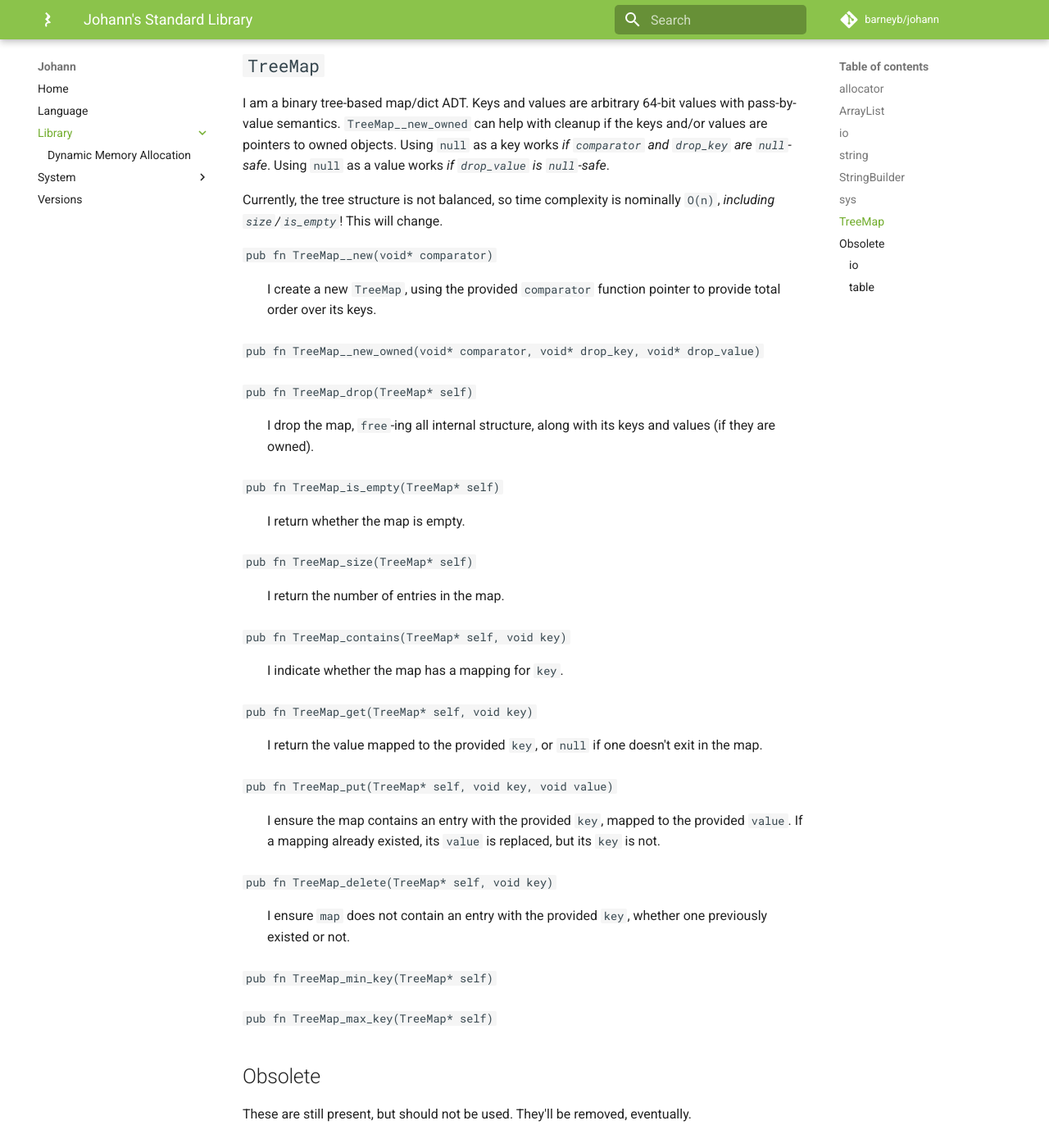
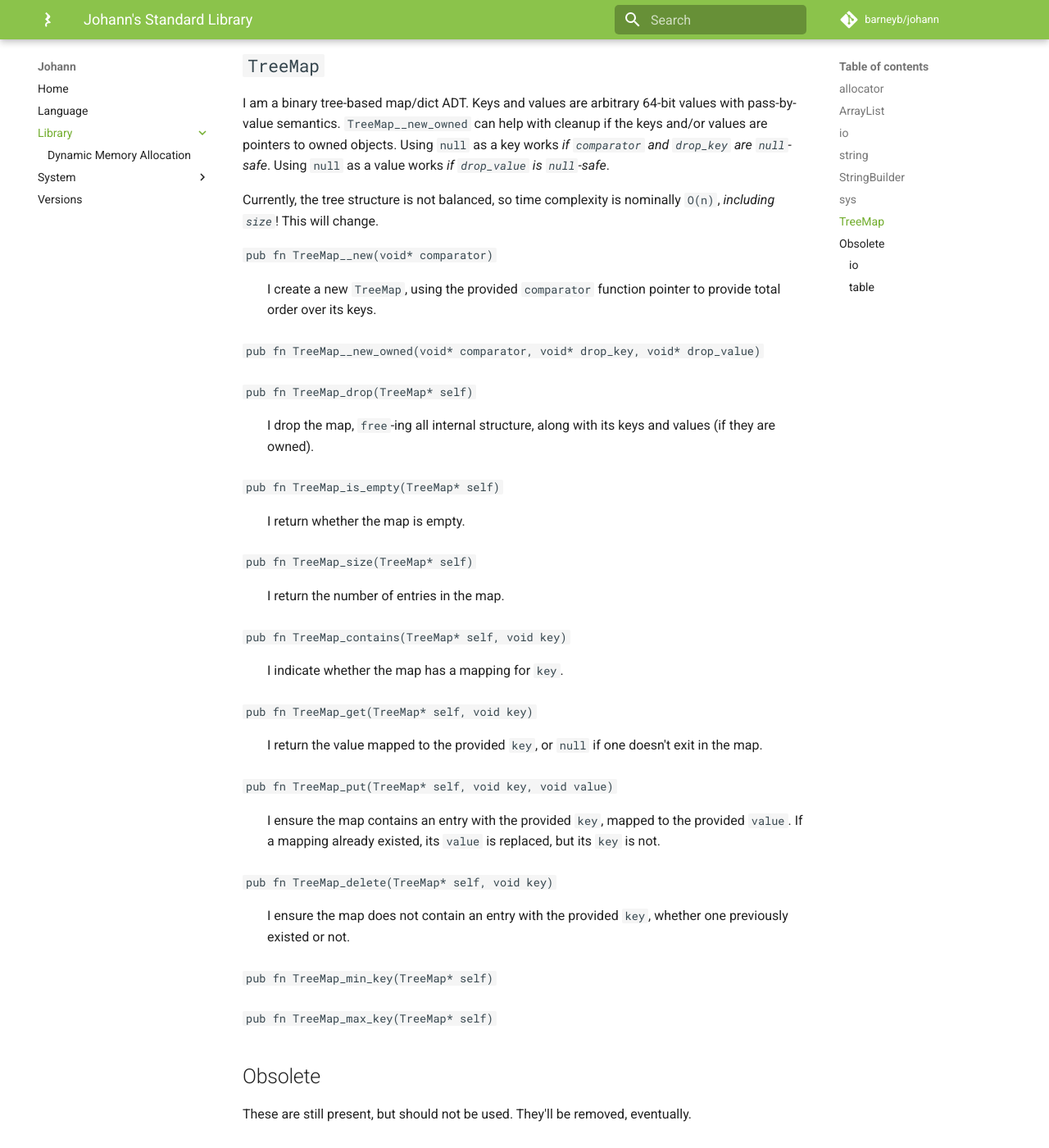
Before and after one commit to barneyb/johann, an MkDocs documentation site: the page built from documentation/docs/library/index.md, in a window 1280 px wide and 1400 px high, scrolled down 3810 px. Shown: the whole window at 82% size. Built offline with MkDocs 1.6.1 and Material for MkDocs 9.7.7, drawn with Linux system fonts in a browser that asks for light colours; comment, search, counter and statistics services are not loaded.

Commit message:
prep docs for release

```diff
--- a/documentation/docs/library/index.md
+++ b/documentation/docs/library/index.md
@@ -167,7 +167,7 @@ Functions for interacting with the underlying operating system. `syscall` is the
 
 I am a binary tree-based map/dict ADT. Keys and values are arbitrary 64-bit values with pass-by-value semantics. `TreeMap__new_owned` can help with cleanup if the keys and/or values are pointers to owned objects. Using `null` as a key works _if `comparator` and `drop_key` are `null`-safe_. Using `null` as a value works _if `drop_value` is `null`-safe_.
 
- Currently, the tree structure is not balanced, so time complexity is nominally `O(n)`, _including `size`/`is_empty`_! This will change.
+ Currently, the tree structure is not balanced, so time complexity is nominally `O(n)`, _including `size`_! This will change.
 
 `pub fn TreeMap__new(void* comparator) `
 
@@ -203,7 +203,7 @@ I am a binary tree-based map/dict ADT. Keys and values are arbitrary 64-bit valu
 
 `pub fn TreeMap_delete(TreeMap* self, void key) `
 
-: I ensure `map` does not contain an entry with the provided `key`, whether one previously existed or not.
+: I ensure the map does not contain an entry with the provided `key`, whether one previously existed or not.
 
 `pub fn TreeMap_min_key(TreeMap* self) `
 
```
Also changed, not shown: documentation/docs/versions/index.md (+3 -1 lines).
